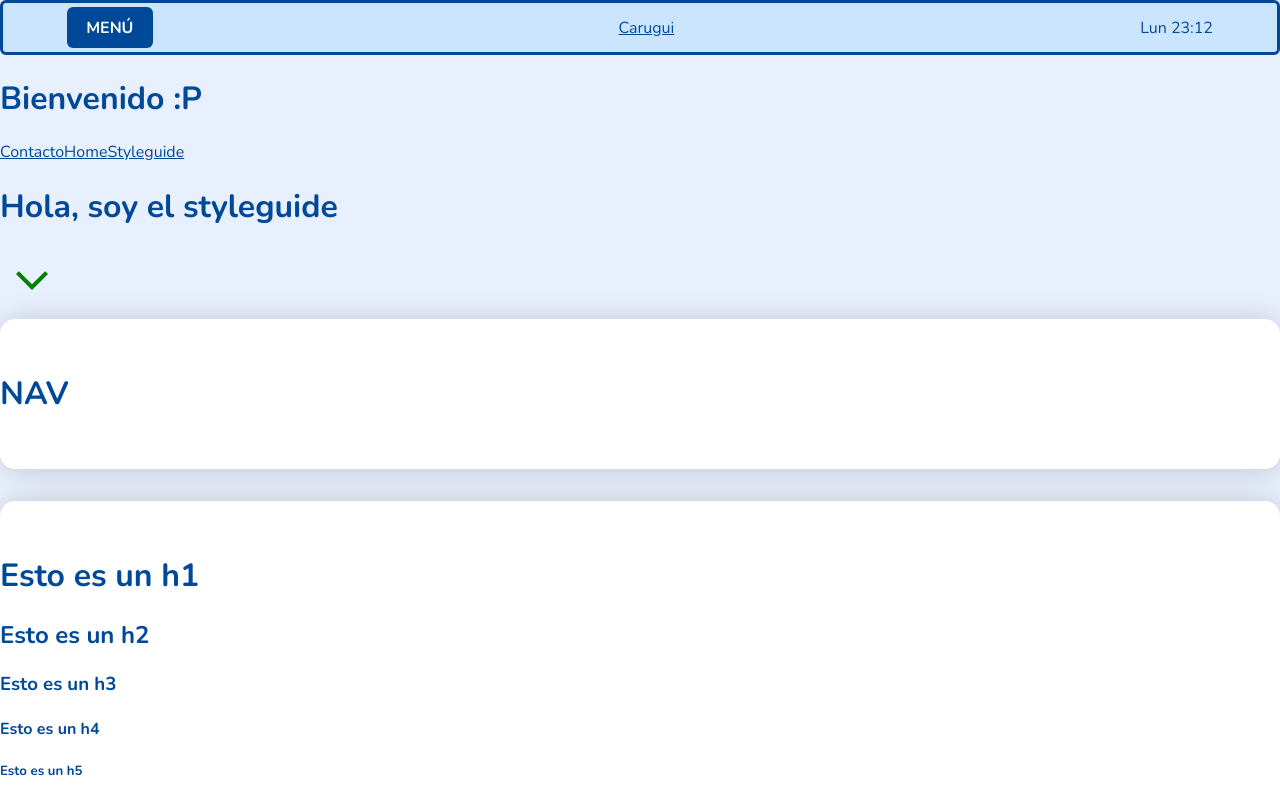
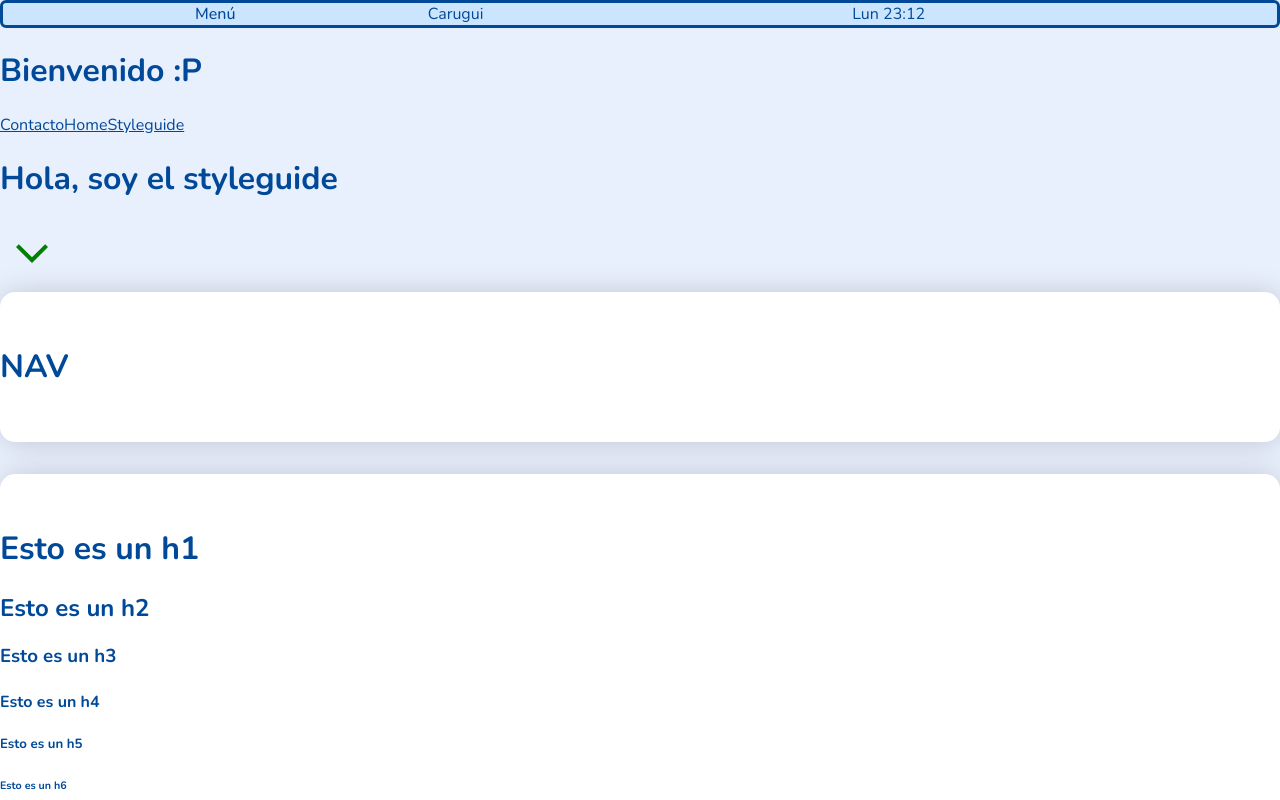
Before and after one commit to carugui/project-gamma, a React (Vite) app: page /styleguide in a window 1280 px wide. Shown: the top 800 px of the page. Built offline with nearby package versions, Linux system fonts and the light colour scheme.

Commit message:
espaciado nav

```diff
--- a/src/components/topbar/Topbar.jsx
+++ b/src/components/topbar/Topbar.jsx
@@ -29,24 +29,26 @@ function Topbar() {
     <>
       <header className='topbar'>
 
-        <nav>
-          <button onClick={()=>{setOpen(!open)}}>Menú</button>
+        <div className='topbar__item'>
+          <nav className='nav' ref={menuRef}>
+            <button className={`nav__button ${open ? 'nav__button--pressed' : ''}`}onClick={()=>{setOpen(!open)}}>Menú</button>
             <ul className={`nav__ul ${open ? 'nav__ul--show' : ''}`}>
-            <li>
+              <li className='nav__item'>
                 <a href="" >Proyectos</a>
               </li>
-            <li>
+              <li className='nav__item'>
                 <a href="" >Sobre mí</a>
               </li>
-            <li>
+              <li className='nav__item'>
                 <a href="">Correo</a>
               </li>
             </ul>
           </nav>
+        </div>
 
-        <Link to ="/">Carugui</Link>
+        <Link className='topbar__item'to ="/">Carugui</Link>
 
-        <div>Lun 23:12</div>
+        <div className='topbar__item'>Lun 23:12</div>
 
       </header>
     </>
--- a/src/components/topbar/Topbar.scss
+++ b/src/components/topbar/Topbar.scss
@@ -10,9 +10,21 @@
     width: 100vw;
     border: $border_thickness solid $color-primary;
     border-radius: $border_radius_regular;
-    padding: 0.25rem 4rem;
+
+    &__item {
+        width: 60px;
+        display: flex;
+        flex-direction: row;
+        width: calc(100vw/3);
+    }
 }
 
+.topbar a {
+    text-decoration: none;
+}
+.nav {
+    width: 100%;
+}
 .nav__ul {
     display: none;
     position: absolute;
@@ -21,8 +33,26 @@
     background-color: $blue_light_2;
     border: $border_thickness solid $color-primary;
     border-radius: $border_radius_regular;
+    list-style-type: none;
+    padding: 0.25rem 1rem;
+    width: 100vw;
 }
 
 .nav__ul--show {
     display: block;
 }
+
+.nav__button {
+    background-color: transparent;
+    padding: 0;
+    color: $color-primary;
+    text-transform: none;
+    font-weight: 500;
+    width: 100%;
+}
+
+.nav__button--pressed {
+    background-color: $color-primary;
+    color: $white;
+    border-radius: 0%;
+}
```
Lines whose indentation alone changed are shown as unchanged.
